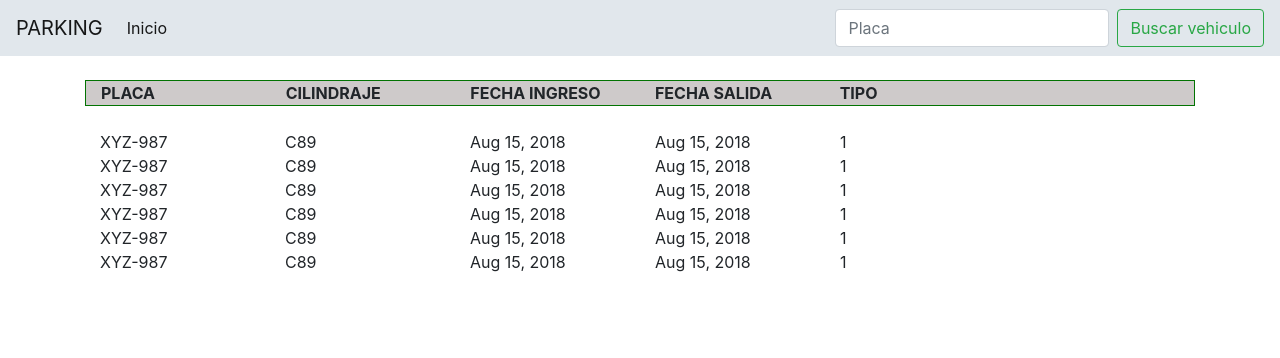
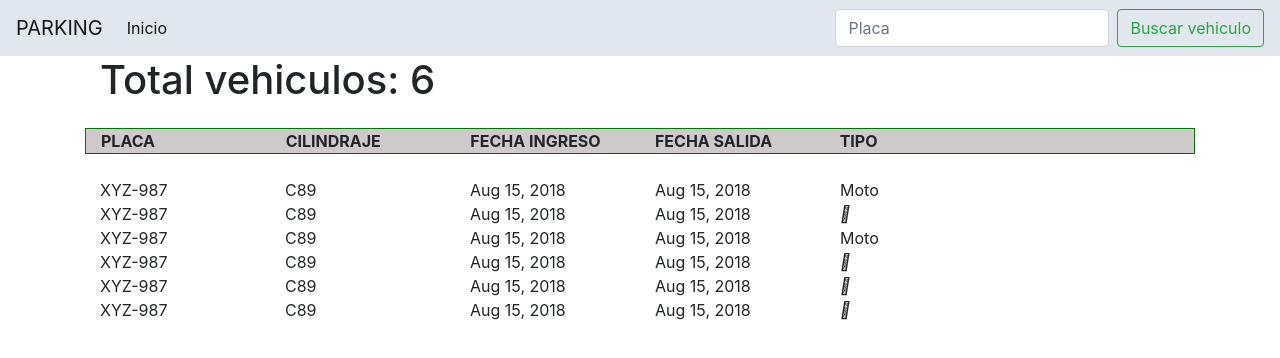
Before and after one commit to c4rlosc7/Ceiba-Parking, an Angular app in the folder client/: page / in a window 1280 px wide. Shown: the top 358 px of the page. Built offline with nearby package versions, Linux system fonts and the light colour scheme.

Commit message:
se modifica parte del front end

```diff
--- a/client/angular.json
+++ b/client/angular.json
@@ -24,7 +24,8 @@
             ],
             "styles": [
               "src/styles.css",
-              "node_modules/bootstrap/dist/css/bootstrap.min.css"
+              "node_modules/bootstrap/dist/css/bootstrap.min.css",
+              "node_modules/font-awesome/css/font-awesome.min.css"
             ],
             "scripts": [
               "node_modules/jquery/dist/jquery.slim.min.js",
--- a/client/package.json
+++ b/client/package.json
@@ -22,6 +22,7 @@
     "@angular/router": "^6.1.0",
     "bootstrap": "^4.1.3",
     "core-js": "^2.5.4",
+    "font-awesome": "^4.7.0",
     "jquery": "^3.3.1",
     "popper.js": "^1.14.4",
     "rxjs": "^6.0.0",
--- a/client/src/app/vehicle/vehicle.component.html
+++ b/client/src/app/vehicle/vehicle.component.html
@@ -1,4 +1,8 @@
 <div class="container">
+  <div>
+    <h1>Total vehiculos: {{ lengthVehicules }}</h1>
+  </div>
+  <div>
     <div class="row my-4 vehicle-style">
       <div class="col col-lg-2 bold">
         PLACA
@@ -29,8 +33,12 @@
       <div class="col col-lg-2">
         {{ vehicle.fechaSalida | date }}
       </div>
-    <div class="col col-lg-2">
-      {{ vehicle.tipo }}
+      <div class="col col-lg-2" *ngIf="vehicle.tipo==1;">
+          <i class="fal fa-car"></i>
+      </div>
+      <div class="col col-lg-2" *ngIf="vehicle.tipo==2;">
+          Moto
         </div>
     </div>
   </div>
+</div>
--- a/client/src/app/vehicle/vehicle.component.ts
+++ b/client/src/app/vehicle/vehicle.component.ts
@@ -11,10 +11,13 @@ export class VehicleComponent implements OnInit {
 
   vehicles: Vehicle[] = [];
 
+  lengthVehicules: number;
+
   constructor(private vehicleService: VehicleService) { }
 
   ngOnInit() {
     this.vehicles = this.vehicleService.getVehicleList();
+    this.lengthVehicules = this.vehicles.length;
   }
 
 }
--- a/client/src/app/vehicle/vehicleList.json.ts
+++ b/client/src/app/vehicle/vehicleList.json.ts
@@ -6,7 +6,7 @@ export const VEHICLE_LIST: Vehicle[] = [
       cilindraje: 'C89',
       fechaIngreso: 'Tue Aug 14 2018 20:33:15 GMT-0500 (hora estándar de Colombia)',
       fechaSalida: 'Tue Aug 14 2018 20:33:15 GMT-0500 (hora estándar de Colombia)',
-      tipo: 1,
+      tipo: 2,
       costo: '1000' },
     { id: 2,
       placa: 'XYZ-987',
@@ -20,7 +20,7 @@ export const VEHICLE_LIST: Vehicle[] = [
       cilindraje: 'C89',
       fechaIngreso: 'Tue Aug 14 2018 20:33:15 GMT-0500 (hora estándar de Colombia)',
       fechaSalida: 'Tue Aug 14 2018 20:33:15 GMT-0500 (hora estándar de Colombia)',
-      tipo: 1,
+      tipo: 2,
       costo: '1000' },
     { id: 4,
       placa: 'XYZ-987',
```
Lines whose indentation alone changed are shown as unchanged.
